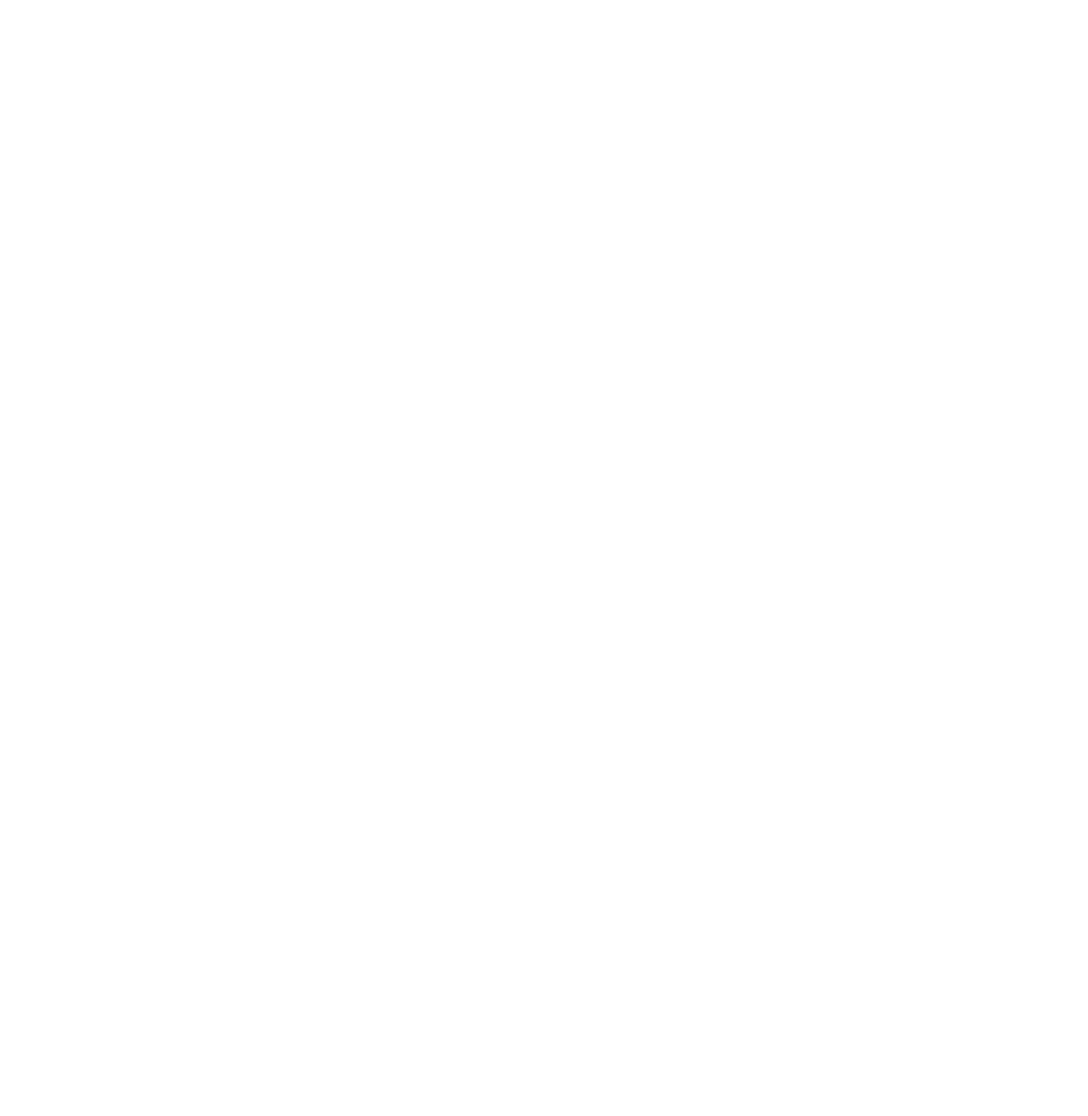
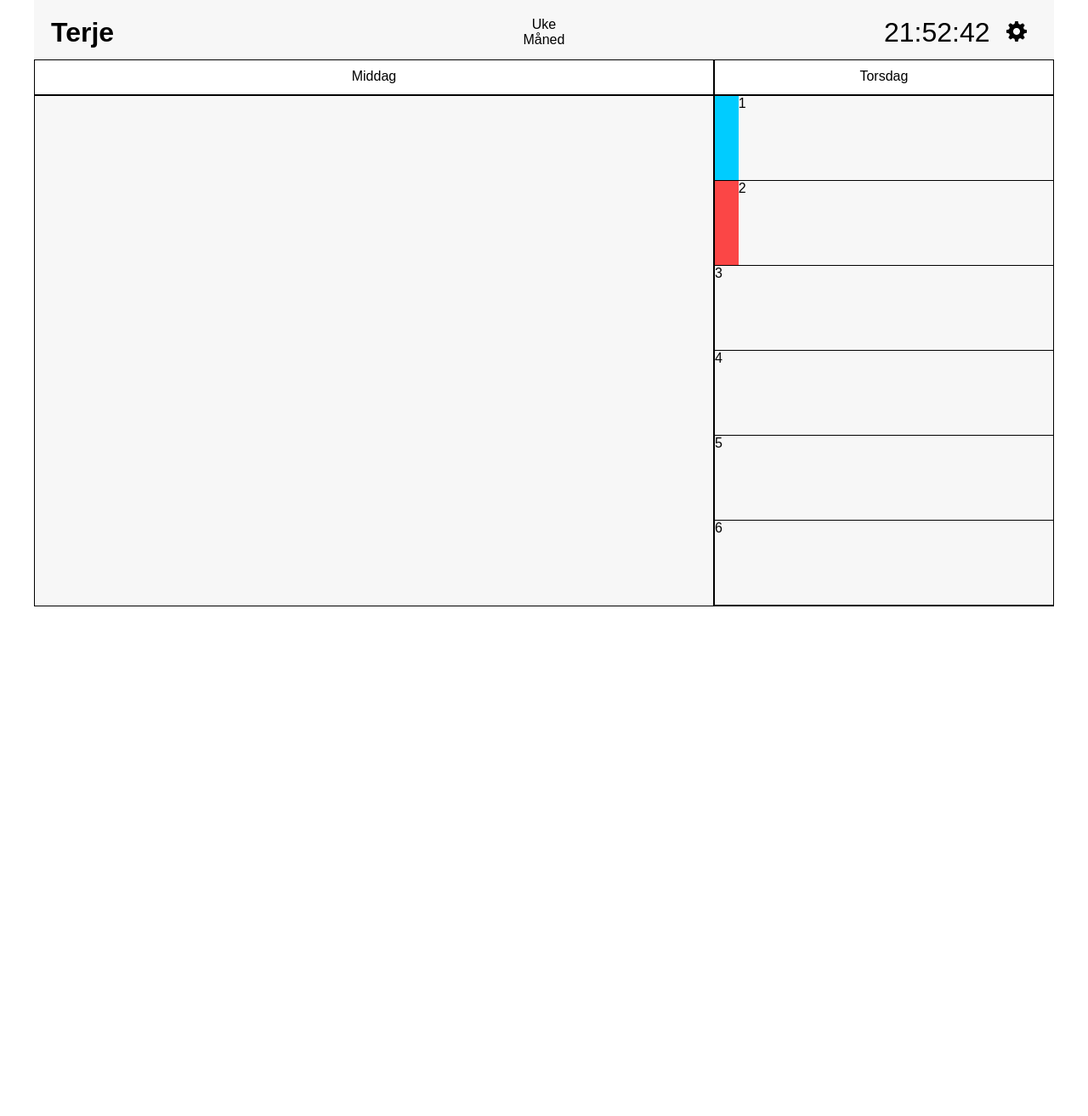
Before and after one commit to kristofferylvenwestgaard/Bachelor_PlaNet, a PHP site: page /dagsplan.php in a window 1280 px wide. Before the commit the page is empty. Shown: the whole page at 85% size. Before the commit the page ends 800 px from the top, so only its background shows below. Run offline with PHP 8.4, Linux system fonts and the light colour scheme.

Commit message:
La til dagsplan
Dagsplan og DB

```diff
--- a/PlaNet_NetApp/css/style.css
+++ b/PlaNet_NetApp/css/style.css
@@ -395,7 +395,12 @@
 	margin-right: auto;
 }
 
+/*******DAGSPLAN*****************/
 
+.dagsplanBoks
+{
+	height: 600px;
+}
 
 /*-----------------------------------*/
 /* --------- GRIDS & COLS! ----------*/
--- a/PlaNet_NetApp/dagsplan.php
+++ b/PlaNet_NetApp/dagsplan.php
@@ -2,3 +2,72 @@
 	include "includes/top.php";
 	include "includes/footer.php";
 ?>
+<!--HEADER-->
+<div class = "container">
+	<div class="col-1-3">
+		<div class="header">
+			<h1 class="htext">Terje</h1>
+		</div>
+	</div>
+	<div class="col-1-3">
+		<div class="header">
+			<a id="hlink" href="index.php">Uke</a>
+			<a id="hlink" href="index.php">Måned</a>
+		</div>
+	</div>
+	<div class="col-1-3">
+		<div class="header">
+			<!--Skal byttes ut med JS og Symbol!!!-->
+			<div class="col-1-1">
+				<div id="clock">21:52:42</div>
+				<div id="admin">
+					<a href="admin.php"><img src="img/admin1.png" alt="admin"/></a>
+				</div>
+			</div>
+		</div>
+	</div>
+	<!--UKEDAGER-->
+
+	<div class="col-2-3">
+		<div class="ukedag">Middag</div>
+	</div>
+	<div class="col-1-3">
+		<div class="ukedag">Torsdag</div>
+	</div>
+
+
+	<!--UKEDAGER MED AKTIVITETSVISNING-->
+
+	<div class="col-2-3">
+		<div class="dagsplanBoks">
+		</div>
+		<div id="onsdag">
+
+		</div>
+	</div>
+	<div class="col-1-3">
+		<div id="torsdag">
+			<div class="activity">
+				<div class="bluecode"></div>
+				<div class="aktivitet">1</div>
+			</div>
+			<div class="activity">
+				<div class="redcode"></div>
+				<div class="aktivitet">2</div>
+			</div>
+			<div class="activity">
+				3
+			</div>
+			<div class="activity">
+				4
+			</div>
+			<div class="activity">
+				5
+			</div>
+			<div class="activity">
+				6
+			</div>
+		</div>
+	</div>
+			</div>
+</div>
```
Also changed, not shown: PlaNet_NetApp/index.php (line endings or trailing spaces).
